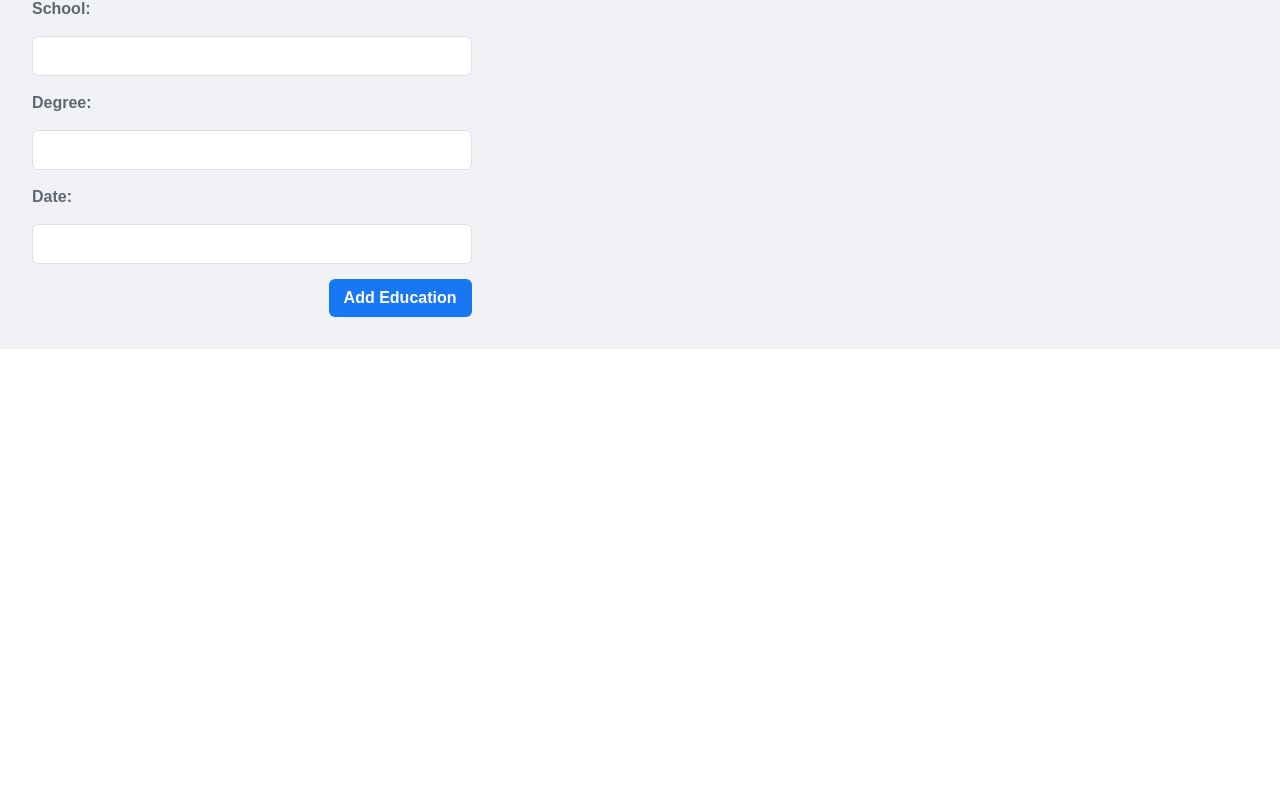
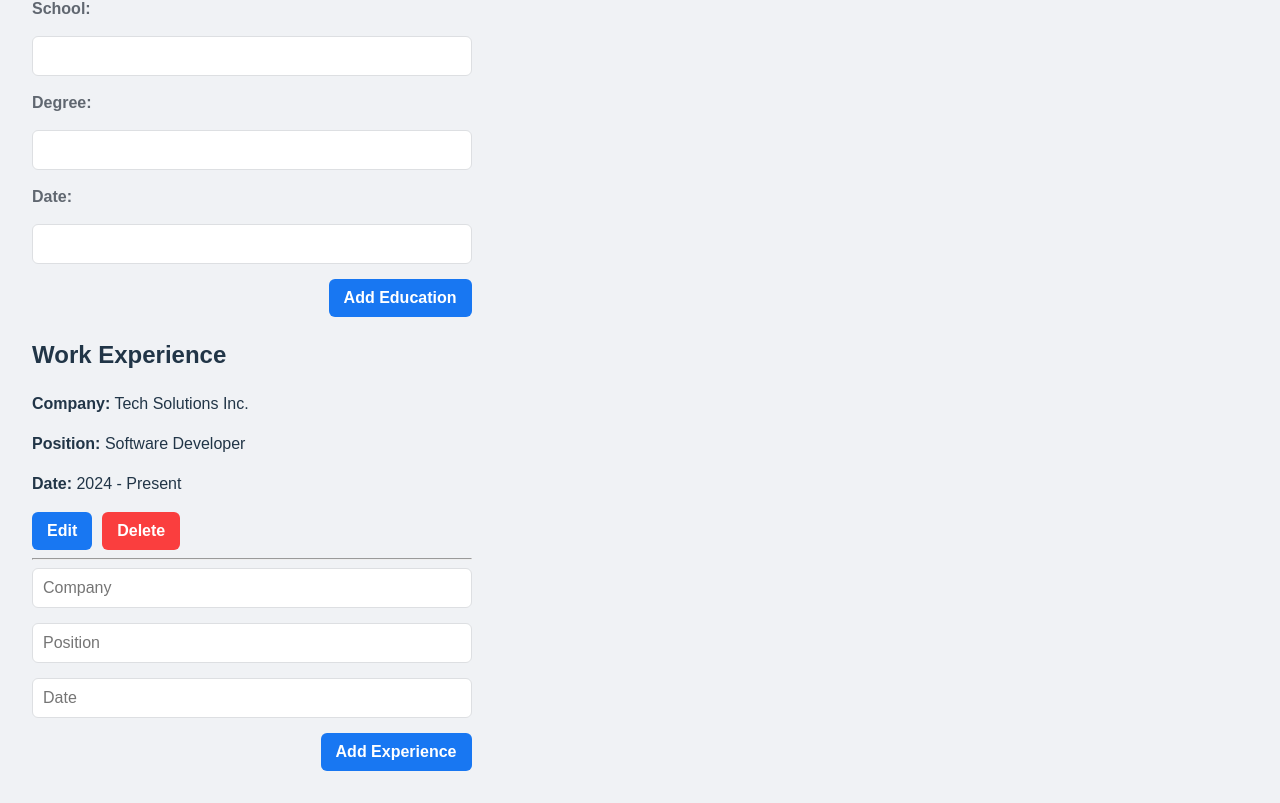
Before and after one commit to starquill/CB_Builder, a React (Vite) app: page / in a window 1280 px wide. Shown: the part 1012-1815 px from the top of the page. Before the commit the page ends 1361 px from the top, so only its background shows below. Built offline with nearby package versions, Linux system fonts and the light colour scheme.

Commit message:
Add Experience component with full CRUD functionality

```diff
--- a/src/App.jsx
+++ b/src/App.jsx
@@ -181,12 +181,100 @@ function Education(){
     </form>
   </div>);
 }
+function Experience() {
+  const [experiences, setExperiences] = useState([
+    {
+      id: 1,
+      company: 'Tech Solutions Inc.',
+      position: 'Software Developer',
+      date: '2024 - Present',
+    },
+  ]);
+
+  const [newExperience, setNewExperience] = useState({
+    company: '',
+    position: '',
+    date: '',
+  });
+
+  const [editingId, setEditingId] = useState(null);
+
+  function handleChange(e) {
+    const { name, value } = e.target;
+    setNewExperience(prev => ({ ...prev, [name]: value }));
+  }
+
+  function handleAdd(e) {
+    e.preventDefault();
+    setExperiences([
+      ...experiences,
+      { ...newExperience, id: crypto.randomUUID() },
+    ]);
+    setNewExperience({ company: '', position: '', date: '' });
+  }
+
+
+
+  function handleDelete(id) {
+    setExperiences(experiences.filter(exp => exp.id !== id));
+  }
+
+  function handleUpdate(id, e) {
+    const { name, value } = e.target;
+    setExperiences(
+      experiences.map(exp => {
+        if (exp.id === id) {
+          return { ...exp, [name]: value };
+        }
+        return exp;
+      })
+    );
+  }
+
+  return (
+    <div className="section_card">
+      <h2>Work Experience</h2>
+      {experiences.map(experience => (
+        <div key={experience.id} className="item_container">
+          {editingId === experience.id ? (
+            <form className="edit_form">
+              <input name="company" value={experience.company} onChange={e => handleUpdate(experience.id, e)} />
+              <input name="position" value={experience.position} onChange={e => handleUpdate(experience.id, e)} />
+              <input name="date" value={experience.date} onChange={e => handleUpdate(experience.id, e)} />
+              <button type="button" onClick={() => setEditingId(null)}>Save</button>
+            </form>
+          ) : (
+            <>
+              <div className="item_details">
+                <p><strong>Company:</strong> {experience.company}</p>
+                <p><strong>Position:</strong> {experience.position}</p>
+                <p><strong>Date:</strong> {experience.date}</p>
+              </div>
+              <div className="item_buttons">
+                <button onClick={() => setEditingId(experience.id)}>Edit</button>
+                <button onClick={() => handleDelete(experience.id)} className="delete_btn">Delete</button>
+              </div>
+            </>
+          )}
+        </div>
+      ))}
+      <hr />
+      <form onSubmit={handleAdd}>
+        <input name="company" placeholder="Company" value={newExperience.company} onChange={handleChange} />
+        <input name="position" placeholder="Position" value={newExperience.position} onChange={handleChange} />
+        <input name="date" placeholder="Date" value={newExperience.date} onChange={handleChange} />
+        <button type="submit">Add Experience</button>
+      </form>
+    </div>
+  );
+}
 export default function App(){
   return(
     <div>
       <h1>CV Builder</h1>
       <GeneralInfo/>
       <Education/>
+      <Experience/>
     </div>
   )
 }
```
